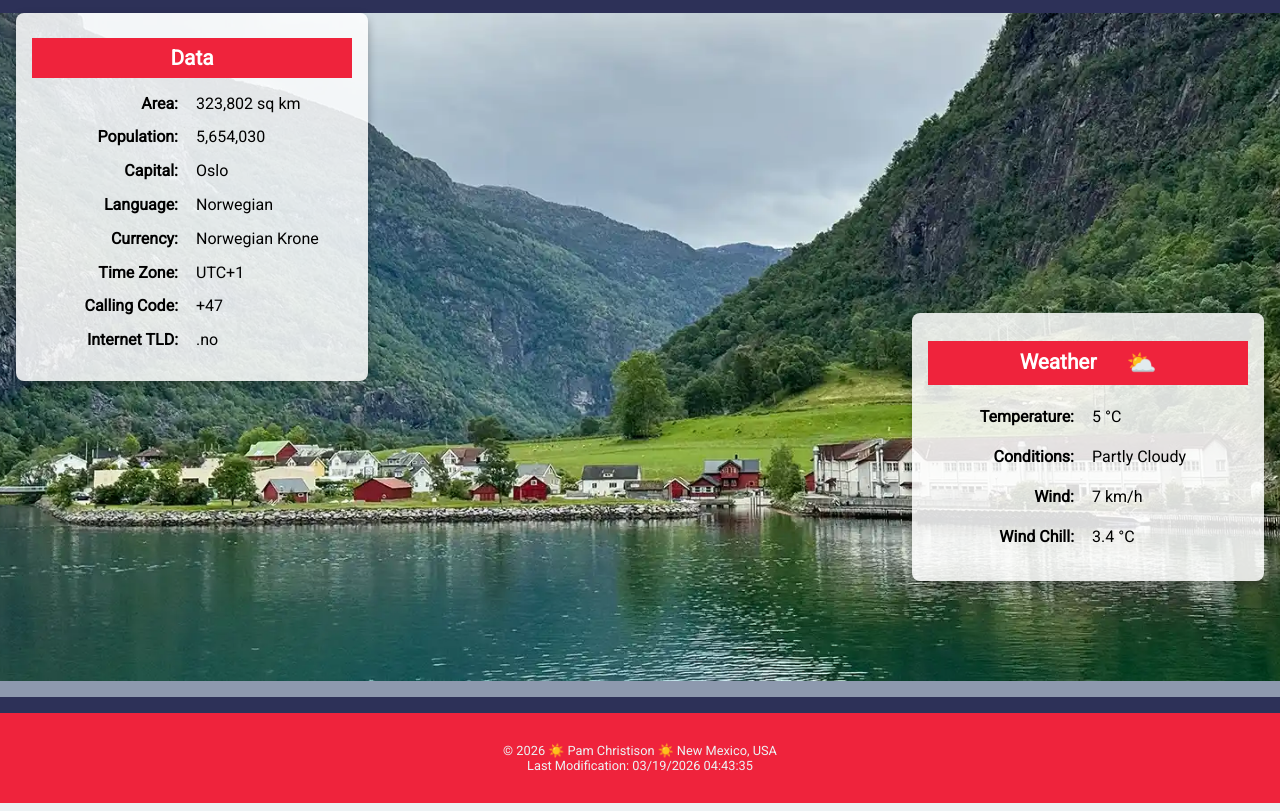
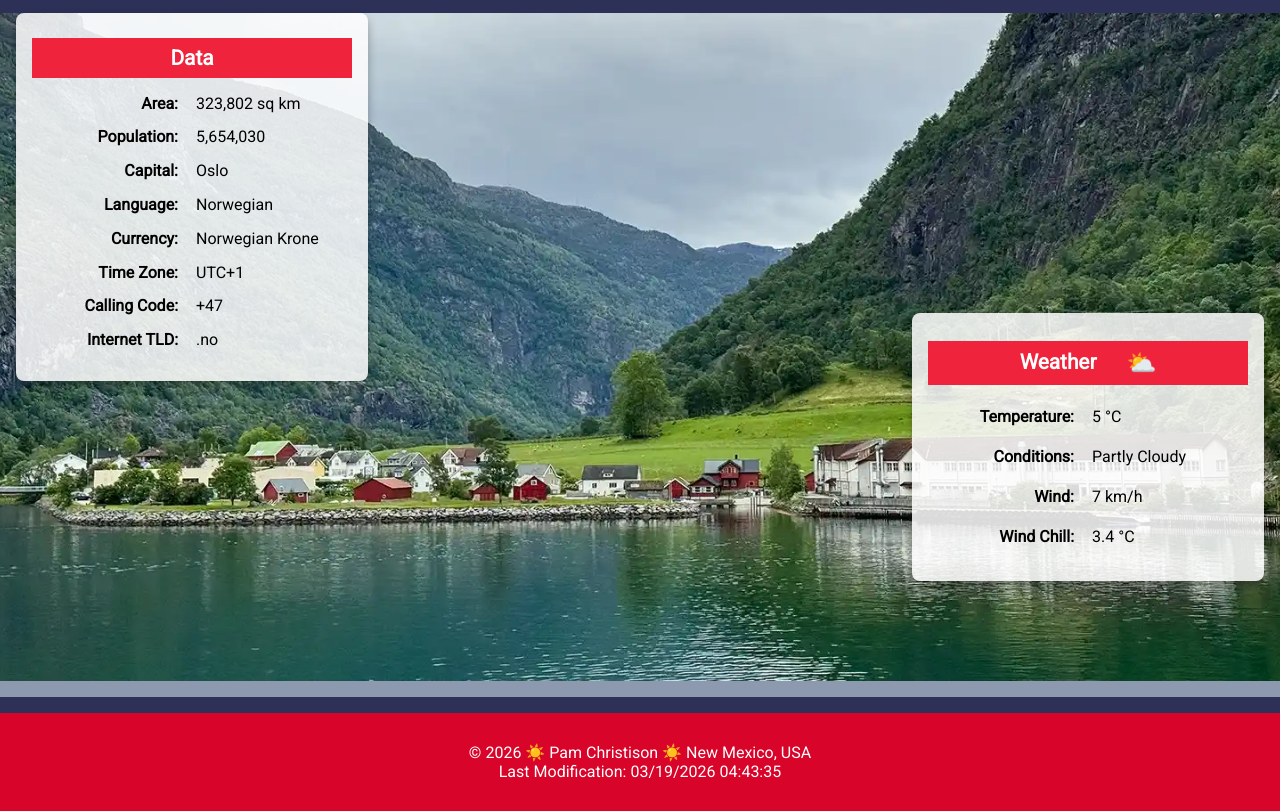
Before and after one commit to kimchristian50/wdd131, a plain HTML site: page place.html in a window 1280 px wide. Shown: the part 124-935 px from the top of the page. Drawn offline with Linux system fonts and the light colour scheme.

Commit message:
contrast edits Norway page

```diff
--- a/styles/place.css
+++ b/styles/place.css
@@ -82,9 +82,9 @@ h1 {
 
 footer {
     padding: 30px;
-    background-color: var(--accent3-color);
-    color: var(--accent4-color);
+    background-color: var(--accent2-color);
+    color: var(--white);
     text-align: center;
-    font-size: 0.8rem;
+    font-size: 1rem;
     border-top: 1rem solid var(--primary-color);
 }
```
